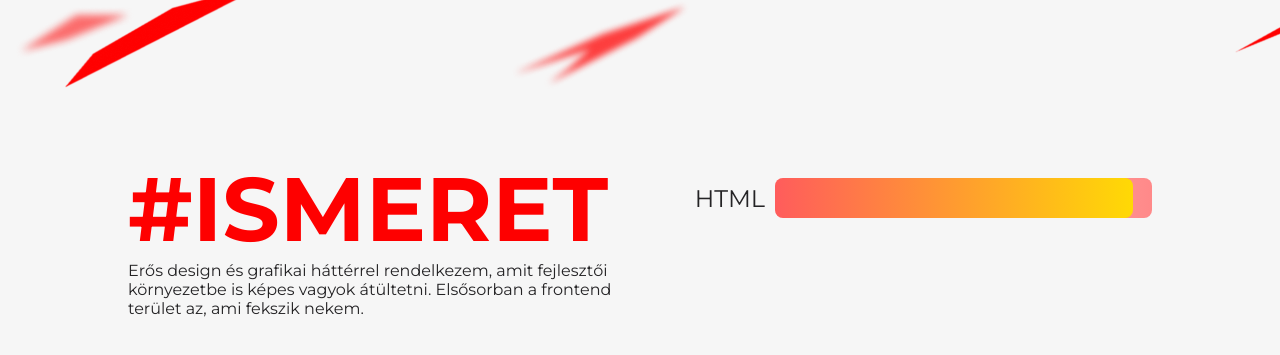
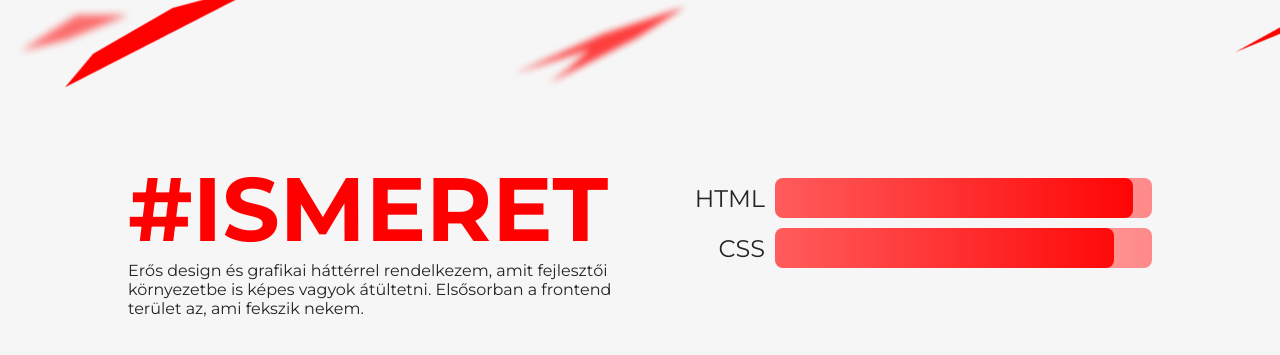
Before and after one commit to teremyalex/teremyalex.github.io, a plain HTML site: page index.html in a window 1280 px wide. Shown: the part 547-902 px from the top of the page. Drawn offline with nearby package versions, Linux system fonts and the light colour scheme.

Commit message:
Update index.html

```diff
--- a/index.html
+++ b/index.html
@@ -39,10 +39,17 @@
                     <p>Erős design és grafikai háttérrel rendelkezem, amit fejlesztői környezetbe is képes vagyok átültetni. Elsősorban a frontend terület az, ami fekszik nekem.</p>
                 </div>
                 <div style="width:50%;">
-                    <div style="display:flex; flex-wrap:wrap; align-items: center; justify-content: flex-end; gap: 10px;">
+                    <div style="display:flex; flex-wrap:wrap; align-items: center; justify-content: flex-end; gap: 10px; margin: 0 0 10px;">
                         <div style="font-size:24px;">HTML</div>
                         <div style="background: linear-gradient(90deg, #FFD8D8, #FF8989); max-width: 377px; width: 100%; height: 40px; border-radius: 8px;">
-                            <div style="background: linear-gradient(90deg, #FF5C5C, #FFE000); background-size:377px; max-width: 358px; width: 100%; height: 40px; border-radius: 8px;">
+                            <div style="background: linear-gradient(90deg, #FF5C5C, #FE0000); background-size:377px; max-width: calc(377px*0.95); width: 100%; height: 40px; border-radius: 8px;">
+                            </div>
+                        </div>
+                    </div>
+                    <div style="display:flex; flex-wrap:wrap; align-items: center; justify-content: flex-end; gap: 10px; margin: 0 0 10px;">
+                        <div style="font-size:24px;">CSS</div>
+                        <div style="background: linear-gradient(90deg, #FFD8D8, #FF8989); max-width: 377px; width: 100%; height: 40px; border-radius: 8px;">
+                            <div style="background: linear-gradient(90deg, #FF5C5C, #FE0000); background-size:377px; max-width: calc(377px*0.9); width: 100%; height: 40px; border-radius: 8px;">
                             </div>
                         </div>
                     </div>
```
